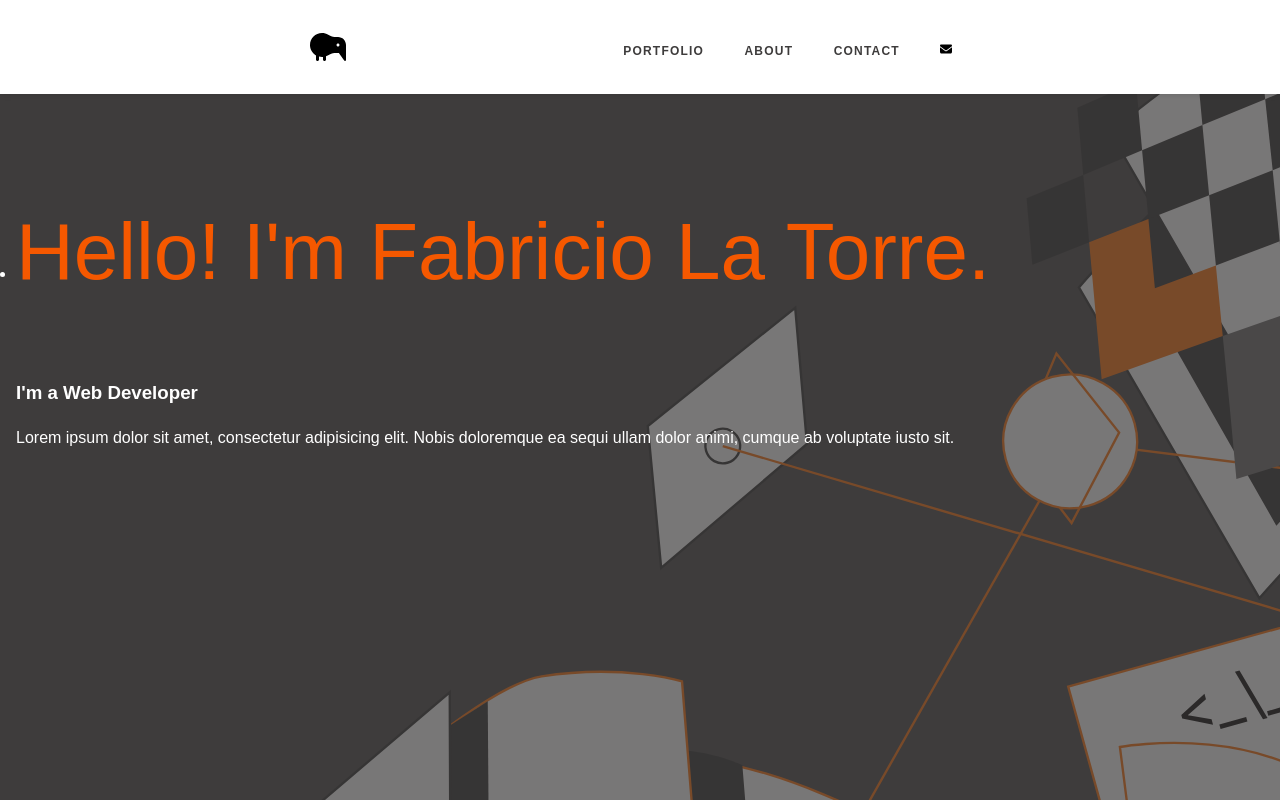
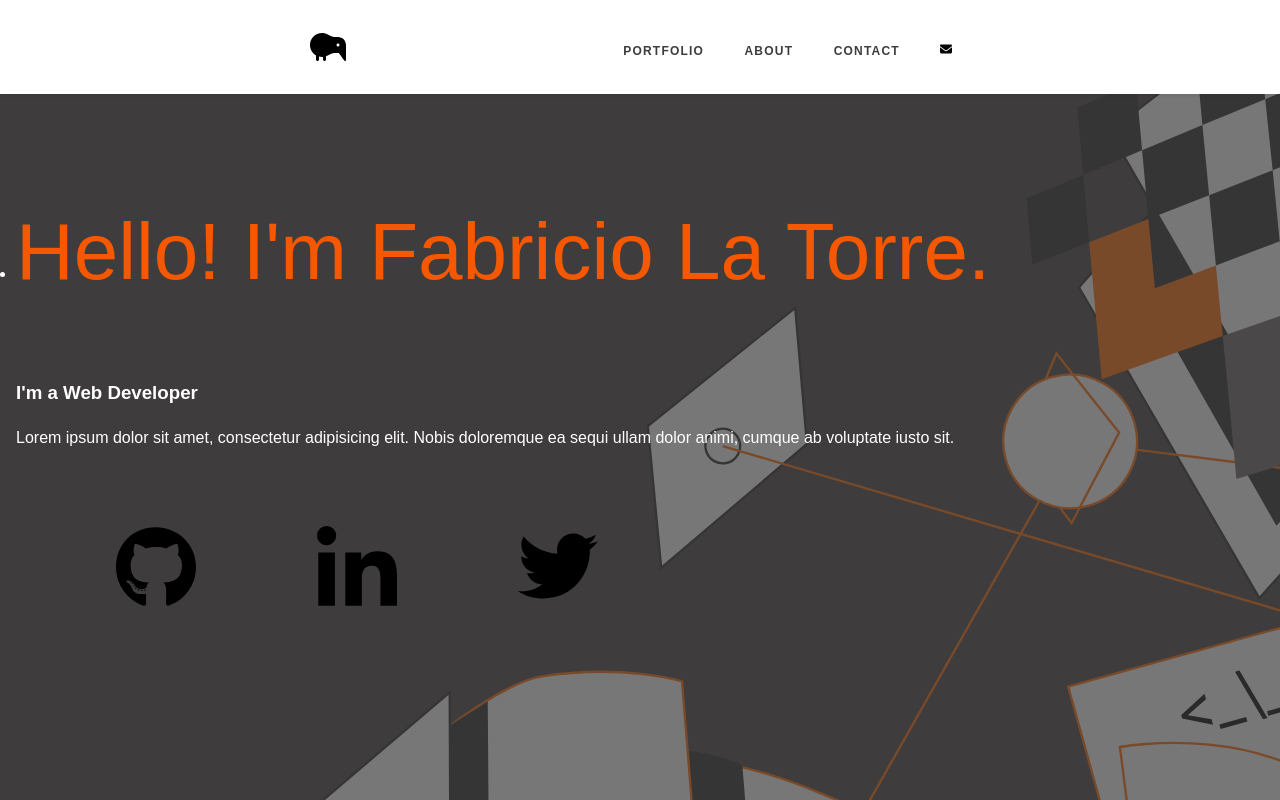
Before and after one commit to FabricioLatl/Mobile-Portfolio, a plain HTML site: page index.html in a window 1280 px wide. Drawn offline with Linux system fonts and the light colour scheme.

Commit message:
Added Socials buttons
Added socials buttons to page: Github Twitter and Linkedin

```diff
--- a/index.html
+++ b/index.html
@@ -54,9 +54,16 @@
           </p>
         </li>
 
+        <ul class="socials">
+          <li><a href='https://github.com/FabricioLatl/'><img src='images/github.svg' /></a></li>
+          <li><a href='https://www.linkedin.com/in/fabriciolatl/'><img src='images/linkedin.svg' /></a></li>
+          <li><a href='https://twitter.com/Wafer_lt'><img src='images/twitter.svg' /></a></li>
+        </ul>
+
       </ul>
       </section>
 
 
+
 </body>
 </html>
--- a/styles/styles.css
+++ b/styles/styles.css
@@ -89,6 +89,17 @@ img {
   padding: 16px;
 }
 
+.socials {
+  display: flex;
+  list-style-type: none;
+}
+
+.socials > li {
+  min-width: 5em;
+  min-height: 3em;
+  margin: 5%;
+}
+
 .name {
   color: #f55800;
   font-weight: 400;
```
Also changed, not shown: images/github.svg (added), images/linkedin.svg (added), images/twitter.svg (added).
